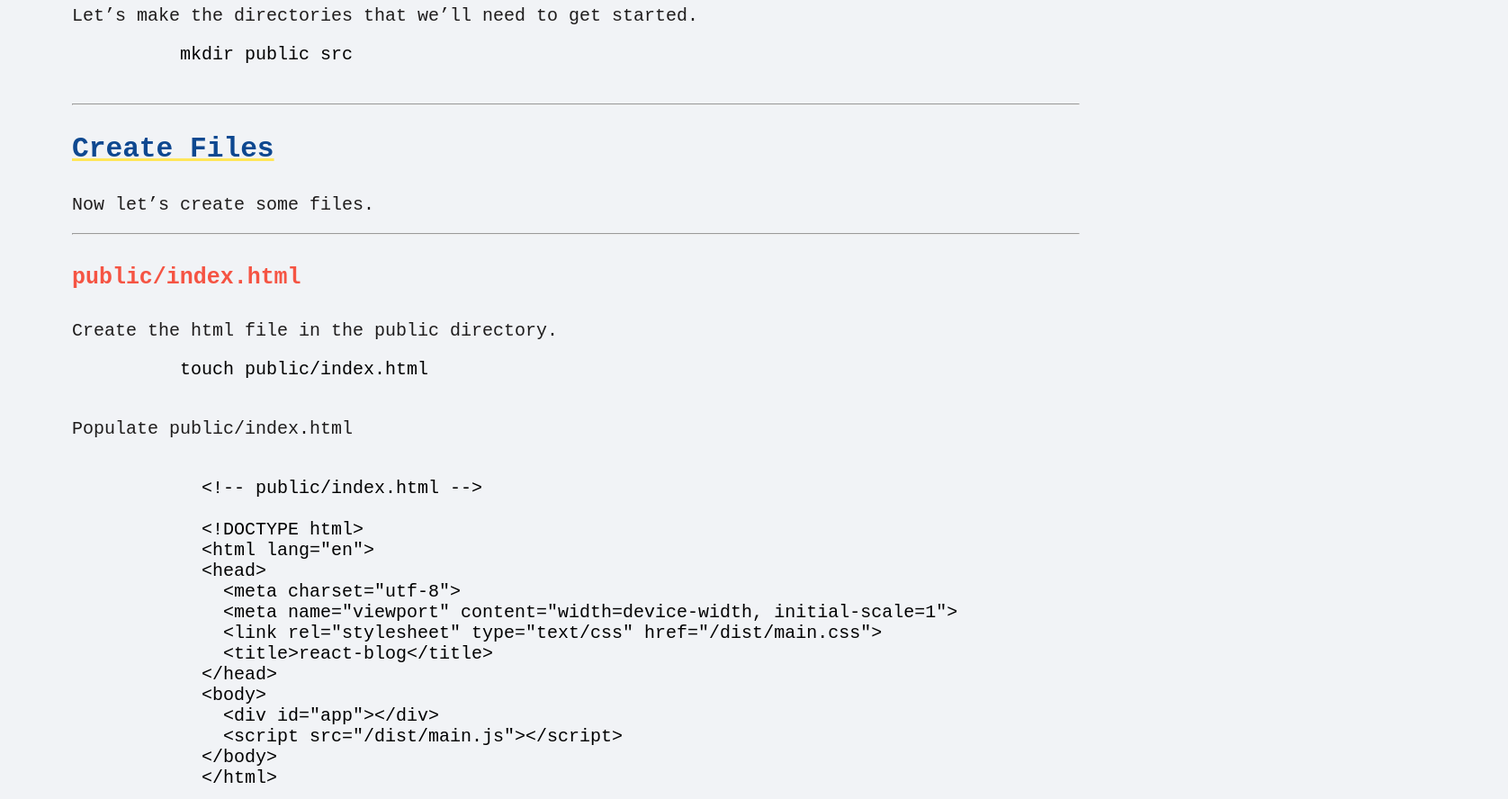
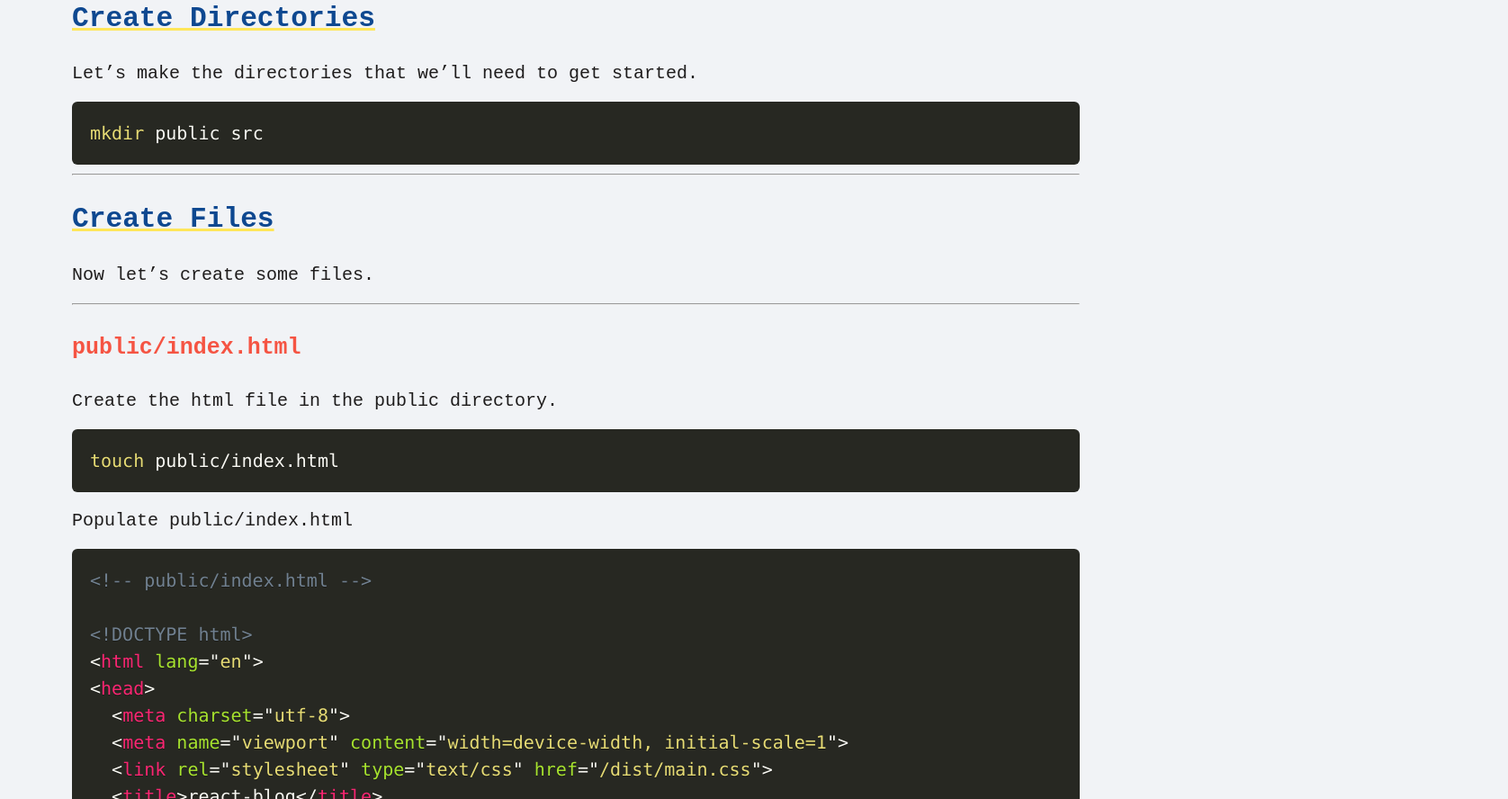
Before and after one commit to aaronshivers/react-guide, a plain HTML site: page index.html in a window 1280 px wide. Shown: the part 2726-3614 px from the top of the page at 90% size, 1676 px wide, since content can reach past the window. Drawn offline with nearby package versions, Linux system fonts and the light colour scheme; the site is published under a folder, as on GitHub Pages, so addresses that start at the root find nothing.

Commit message:
fixed links

```diff
--- a/index.html
+++ b/index.html
@@ -4,8 +4,7 @@
   <meta charset="utf-8">
   <meta name="viewport" content="width=device-width, initial-scale=1">
   <link rel="stylesheet" type="text/css" href="css/normalize.css">
-  <!-- <link rel="stylesheet" href="css/highlight/dracula.css"> -->
-  <link rel="stylesheet" type="text/css" href="/css/prism.css">
+  <link rel="stylesheet" type="text/css" href="css/prism.css">
   <link rel="stylesheet" type="text/css" href="css/style.css">
   <title>React Blog</title>
 </head>
@@ -392,6 +391,6 @@
 
   </div>
 
-  <script src="/js/prism.js"></script>
+  <script src="js/prism.js"></script>
 </body>
 </html>
```
